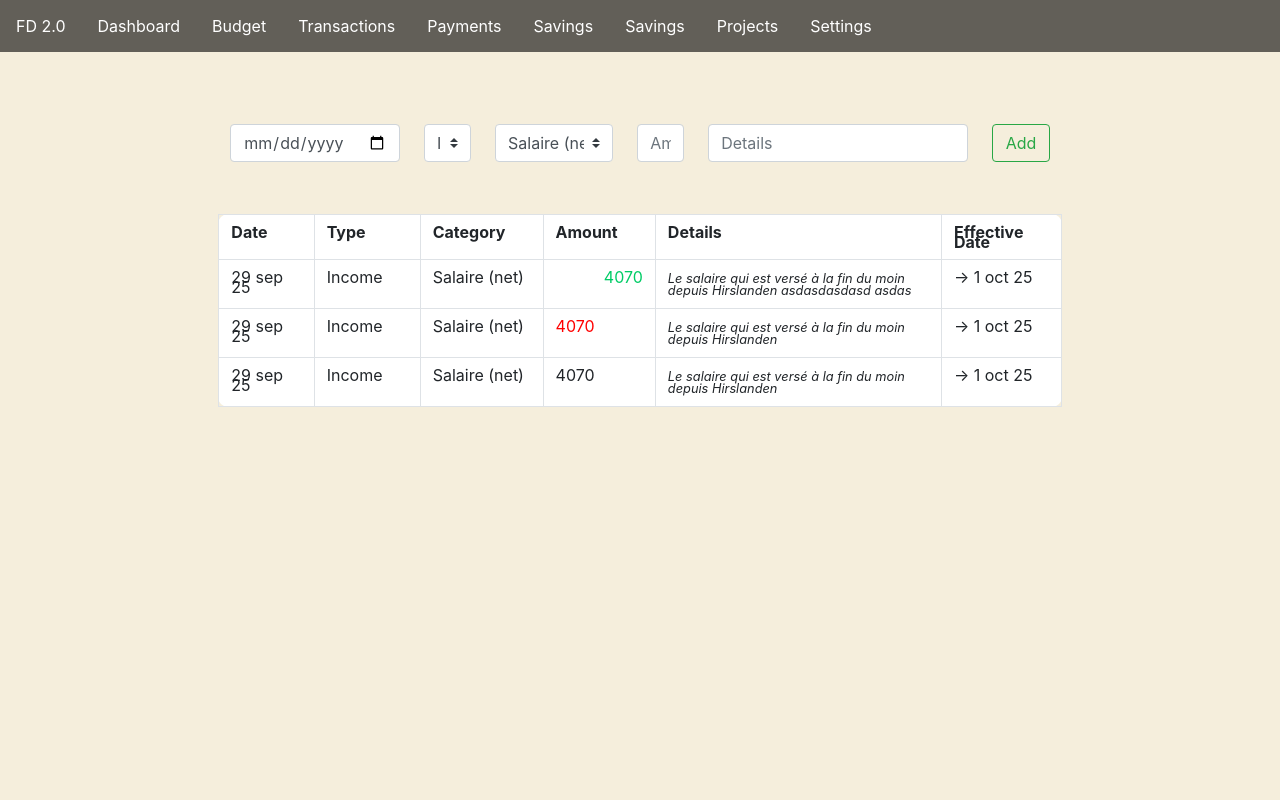
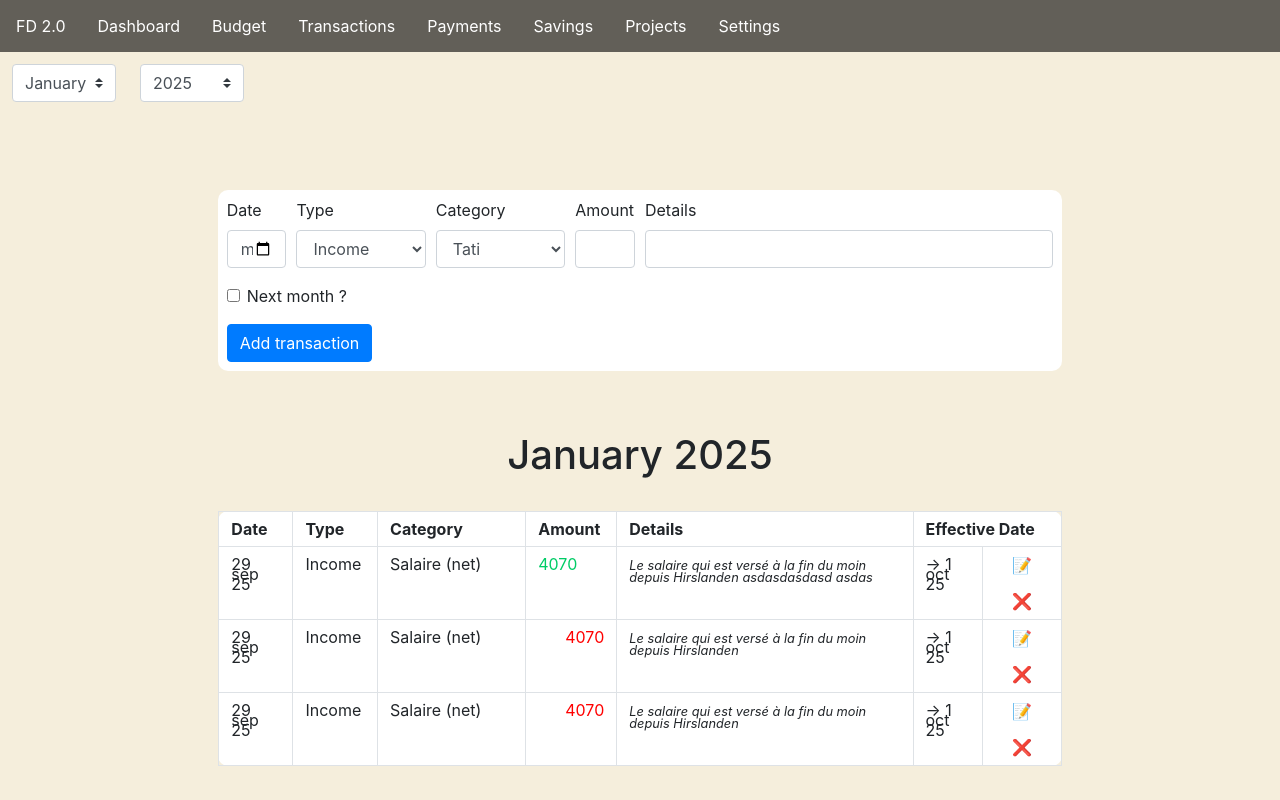
Before and after one commit to adrienwtzg/adrien-witzig.ch, a PHP site: page /index.php?page=trans in a window 1280 px wide. Run offline with PHP 8.4, Linux system fonts and the light colour scheme; data comes from the database, SQL or seed files in the repository; lists and menus that the app fills with data are empty.

Commit message:
Transactions

```diff
--- a/views/head.php
+++ b/views/head.php
@@ -21,7 +21,6 @@
         <li class="pages"><a href="index.php?page=trans">Transactions</a></li>
         <li class="pages"><a href="index.php?page=payments">Payments</a></li>
         <li class="pages"><a href="index.php?page=savings">Savings</a></li>
-        <li class="pages"><a href="index.php?page=savings">Savings</a></li>
         <li class="pages"><a href="index.php?page=projects">Projects</a></li>
         <li class="pages"><a href="index.php?page=settings">Settings</a></li>
       </ul>
--- a/views/trans.php
+++ b/views/trans.php
@@ -20,66 +20,123 @@ if (isset($_SESSION['loginError']))
     padding-right: 20%;
   }
 </style>
+    <table  id="tableTransInput" style=" padding: 5px;" class="table table-borderless">
+      <tr>
+        <th class="col-1">
+          <select class="custom-select" id="type">
+            <option>January</option>
+            <option>February</option>
+            <option>March</option>
+            <option>April</option>
+            <option>May</option>
+            <option>June</option>
+            <option>July</option>
+            <option>August</option>
+            <option>September</option>
+            <option>October</option>
+            <option>November</option>
+            <option>December</option>
+            <option>All year</option>
+          </select>
+        </th>
+        <th class="col-1">
+          <select class="custom-select" id="category">
+            <option>2025</option>
+            <option>2026</option>
+          </select>
+        </th>
+        <th class="col-8"></th>
+      </tr>
+    </table>
     <div class="marge"></div>
     <div class="row">
     <div class="col-2"></div>
       <div class="col-8">
-        <table  id="tableTransInput" style=" padding: 5px;" class="table table-borderless">
-          <tr>
-            <th class="col-1"><input type="date" id="date" class="form-control"></th>
-            <th class="col-1">
-              <select class="custom-select" id="type">
-                <option>Income</option>
+        <div style="background-color: white; padding: 1%; border-radius: 10px;">
+          <div class="form-row">
+            <div class="form-group col-md-1">
+              <label for="dateTrans">Date</label>
+              <input type="date" class="form-control" id="dateTrans">
+            </div>
+            <div class="form-group col-md-2">
+              <label for="typeSelect">Type</label>
+              <select id="typeSelect" class="form-control">
+                <option selected>Income</option>
                 <option>Expenses</option>
                 <option>Savings</option>
               </select>
-            </th>
-            <th class="col-2">
-              <select class="custom-select" id="category">
-                <option>Salaire (net)</option>
-                <option>Courses</option>
-                <option>Assurance maladie</option>
+            </div>
+            <div class="form-group col-md-2">
+              <label for="categorySelect">Category</label>
+              <select id="categorySelect" class="form-control">
+
               </select>
-            </th>
-            <th class="col-1"><input type="text" class="form-control" placeholder="Amount" ></th>
-            <th class="col-4"><input type="text" maxlength="75" class="form-control" placeholder="Details" ></th>
-            <th class="col-1"><button class="btn btn-outline-success w-100" type="button">Add</button>
-          </tr>
-        </table>
-
+            </div>
+            <div class="form-group col-md-1">
+              <label for="amount">Amount</label>
+              <input type="text" class="form-control" id="amount">
+            </div>
+            <div class="form-group col-md-6">
+              <label for="details">Details</label>
+              <input type="text" class="form-control" id="details">
+            </div>
+          </div>
+          <div class="form-group">
+            <div class="form-check">
+              <input class="form-check-input" type="checkbox" value="" id="nextMonth">
+              <label class="form-check-label" for="nextMonth">
+                Next month ?
+              </label>
+            </div>
+          </div>
+          <button class="btn btn-primary" id="addTrans">Add transaction</button>
+        </div>
+      <div class="marge"></div>
+      <h1  style="text-align: center;">January 2025</h1>
       <br>
       <table id="tableTrans" style=" padding: 5px; background-color: white; border-radius: 10px;" class="table table-bordered">
           <tr>
             <th class="col-1">Date</th>
             <th class="col-1">Type</th>
-            <th class="col-1">Category</th>
+            <th class="col-2">Category</th>
             <th class="col-1">Amount</th>
-            <th class="col-3">Details</th>
-            <th class="col-1">Effective Date</th>
+            <th class="col-4">Details</th>
+            <th class="col-2" colspan="2">Effective Date</th>
+          <tr>
+            <td>29 sep 25</td>
+            <td>Income</td>
+            <td>Salaire (net)</td>
+            <td><span style="color: #00cc66;">4070</span></td>
+            <td><i><small>Le salaire qui est versé à la fin du moin depuis Hirslanden asdasdasdasd asdas</small></i></td>
+            <td>-> 1 oct 25</td>
+            <td class="text-center" style="padding-top: 0; padding-bottom: 0;">
+              <button class="btn btn-outline-secondary btn-xs" style="border: 0;">📝</button>
+              <button class="btn btn-outline-secondary btn-xs" style="border: 0;">❌</button>
+            </td>
           </tr>
           <tr>
             <td>29 sep 25</td>
             <td>Income</td>
             <td>Salaire (net)</td>
-            <td><span style="float: right; color: #00cc66;">4070</span></td>
-            <td><i><small>Le salaire qui est versé à la fin du moin depuis Hirslanden asdasdasdasd asdas</small></i></td>
+            <td><span style="color: red; float: right; ">4070</span></td>
+            <td><i><small>Le salaire qui est versé à la fin du moin depuis Hirslanden</small></i></td>
             <td>-> 1 oct 25</td>
+            <td class="text-center" style="padding-top: 0; padding-bottom: 0;">
+              <button class="btn btn-outline-secondary btn-xs" style="border: 0;">📝</button>
+              <button class="btn btn-outline-secondary btn-xs" style="border: 0;">❌</button>
+            </td>
           </tr>
           <tr>
             <td>29 sep 25</td>
             <td>Income</td>
             <td>Salaire (net)</td>
-            <td><span style="color: red;">4070</span></td>
+            <td><span style="color: red; float: right; ">4070</span></td>
             <td><i><small>Le salaire qui est versé à la fin du moin depuis Hirslanden</small></i></td>
             <td>-> 1 oct 25</td>
-          </tr>
-          <tr>
-            <td>29 sep 25</td>
-            <td>Income</td>
-            <td>Salaire (net)</td>
-            <td>4070</td>
-            <td><i><small>Le salaire qui est versé à la fin du moin depuis Hirslanden</small></i></td>
-            <td>-> 1 oct 25</td>
+            <td class="text-center" style="padding-top: 0; padding-bottom: 0;">
+              <button class="btn btn-outline-secondary btn-xs" style="border: 0;">📝</button>
+              <button class="btn btn-outline-secondary btn-xs" style="border: 0;">❌</button>
+            </td>
           </tr>
       </table>
       </div>
@@ -87,14 +144,57 @@ if (isset($_SESSION['loginError']))
     </div>
 
     <script>
-      $("#date").datepicker({
+      /*$("#date").datepicker({
             OPTIONS
-      }).datepicker('update', new Date());
+      }).datepicker('update', new Date());*/
+
+      //Displays categories with type in form
+      function displayCategorySelect(type){
+        $('#categorySelect').empty();
+        $.ajax({
+          url: 'model/getCategories.php',
+          success: function(data) {
+            let clearData = JSON.parse(data);
+            if (clearData.length == 0) {
+
+            }
+            else {
+            clearData.forEach(function (item) {
+              if (item[2] == type) {
+                $('#categorySelect').append("<option value=\""+item[0]+"\">"+item[1]+"</option>");
+              }
+          });
+          }
+          },
+          type: 'GET'
+        });
+      }
+
+      $('#typeSelect').change(function(){
+        displayCategorySelect($('#typeSelect').val());
+      });
 
       $(document).ready(function(){
+        displayCategorySelect($('#typeSelect').val());
 
-        displayCategories();
-
+        //Add a Transaction
+        $("#addTrans").click(function(){
+          $.ajax({
+            url: 'model/addTransaction.php',
+            data: {date: $("#dateTrans").val(), idCategory: $("#categorySelect").val(), amount: $("#amount").val(), details: $("#details").val(), next: 1},
+            success: function(data) {
+              alert(data);
+              let clearData = JSON.parse(data);
+              if (clearData) {
+                displayCategories();
+              }
+              else {
+                alert("ERROR: La categorie n'a pas été ajoutée");
+              }
+            },
+            type: 'POST'
+          });
+        });
       });
 
 
```
Also changed, not shown: model/addTransaction.php (added, +32 -0 lines), views/dash.php (+19 -7 lines).
